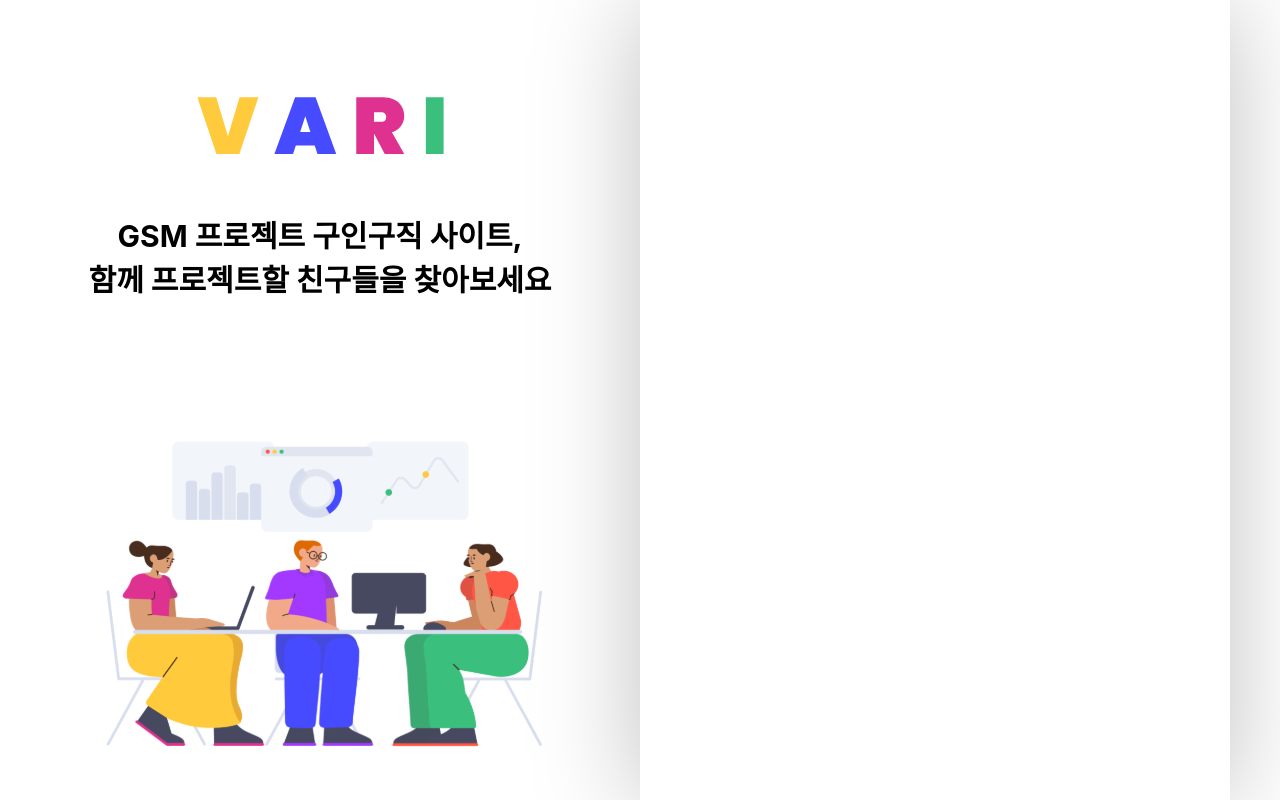
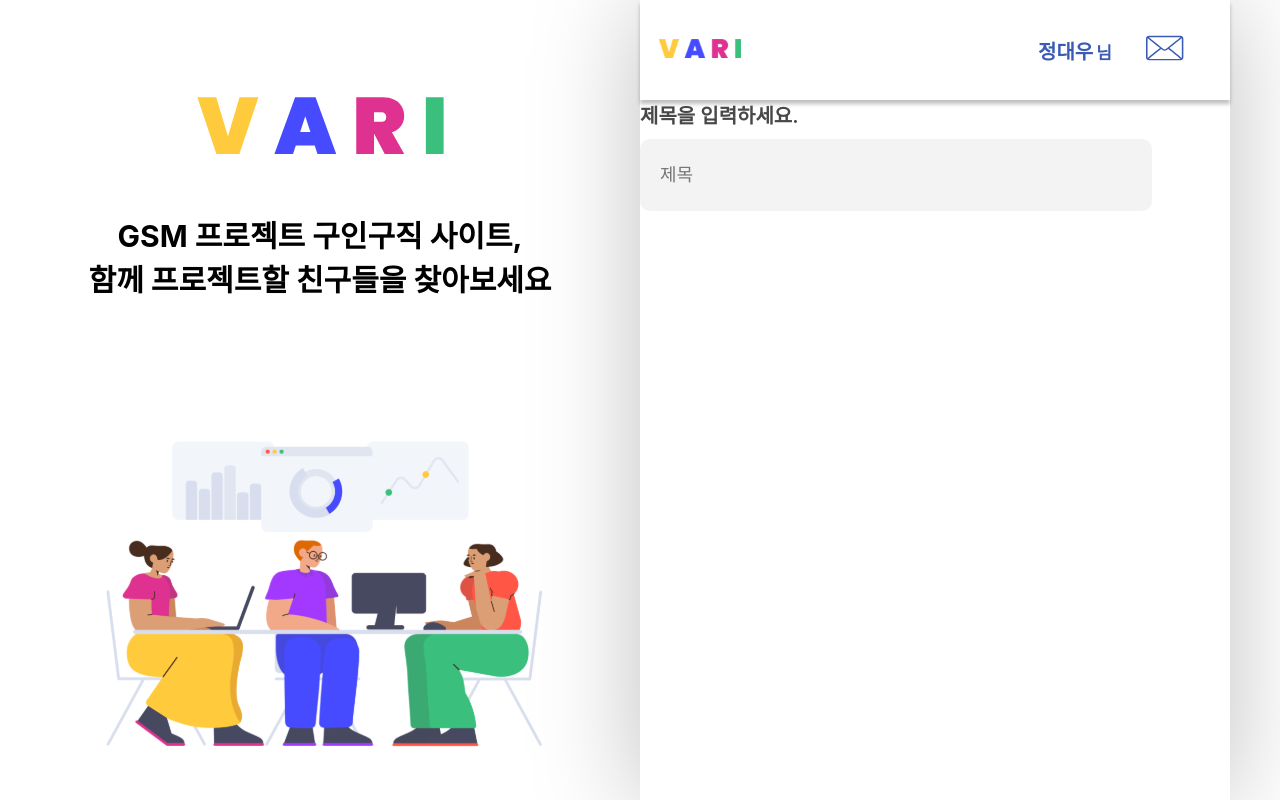
Before and after one commit to GSM-Festival/VARI-Frontend, a React (Create React App) app: page /write in a window 1280 px wide. Built offline with nearby package versions, Linux system fonts and the light colour scheme.

Commit message:
Add writePage

```diff
--- a/src/Components/JobSearch/JobSearch.js
+++ b/src/Components/JobSearch/JobSearch.js
@@ -79,7 +79,7 @@ const JobSearch = () => {
             </S.TopicList>
           )}
         </div>
-        <S.WriteBtn>
+        <S.WriteBtn to="/write">
           <img src={Pen} alt="" />
         </S.WriteBtn>
       </S.Topic>
--- a/src/Components/JobSearch/Style.js
+++ b/src/Components/JobSearch/Style.js
@@ -1,3 +1,4 @@
+import { Link } from "react-router-dom";
 import styled, { css } from "styled-components";
 
 export const Positioner = styled.div`
@@ -48,14 +49,17 @@ export const TopicItem = styled.div`
   border: 1px solid blue;
 `;
 
-export const WriteBtn = styled.button`
+export const WriteBtn = styled(Link)`
   background-color: #fff;
   border-radius: 50px;
   position: absolute;
   width: 100px;
   height: 100px;
   margin-left: 390px;
-  top: 933px;
+  display: flex;
+  align-items: center;
+  justify-content: center;
+  bottom: 50px;
   border: none;
   cursor: pointer;
   transform: scaleX(-1);
--- /dev/null
+++ b/src/Components/Write/Style.js
@@ -0,0 +1,34 @@
+import styled from "styled-components";
+
+export const Positioner = styled.div`
+  display: flex;
+  flex-direction: column;
+`;
+
+export const LabelStyle = styled.label`
+  font-size: 20px;
+  font-weight: 600;
+  color: #484848;
+`;
+
+export const WriteText = styled.input`
+  margin-top: 10px;
+  width: 490px;
+  height: 70px;
+  background-color: #f3f3f3;
+  border-radius: 10px;
+  border: none;
+  padding-left: 20px;
+  font-size: 18px;
+  font-weight: 500;
+`;
+
+export const SelectWrapper = styled.div`
+  display: flex;
+  flex-direction: row;
+`;
+
+export const Select = styled.div`
+  display: flex;
+  flex-direction: column;
+`;
--- /dev/null
+++ b/src/Components/Write/Write.js
@@ -0,0 +1,12 @@
+import * as S from "./Style";
+
+const Write = () => {
+  return (
+    <S.Positioner>
+      <S.LabelStyle>제목을 입력하세요.</S.LabelStyle>
+      <S.WriteText placeholder="제목"></S.WriteText>
+    </S.Positioner>
+  );
+};
+
+export default Write;
--- a/src/Components/index.js
+++ b/src/Components/index.js
@@ -3,3 +3,4 @@ export { default as SignUp } from "./SignUp/SignUp";
 export { default as Header } from "./Common/Header/Header";
 export { default as Navigate } from "./Navigate/Navigate";
 export { default as JobSearch } from "./JobSearch/JobSearch";
+export { default as Write } from "./Write/Write";
--- a/src/Pages/MainPage.js
+++ b/src/Pages/MainPage.js
@@ -1,6 +1,6 @@
 import { Header, JobSearch, Navigate } from "../Components";
 
-function MainPage() {
+const MainPage = () => {
   return (
     <>
       <Header />
@@ -8,6 +8,6 @@ function MainPage() {
       <JobSearch />
     </>
   );
-}
+};
 
 export default MainPage;
--- /dev/null
+++ b/src/Pages/WritePage.js
@@ -0,0 +1,11 @@
+import { Write, Header } from "../Components";
+const WritePage = () => {
+  return (
+    <>
+      <Header />
+      <Write />
+    </>
+  );
+};
+
+export default WritePage;
--- a/src/Pages/index.js
+++ b/src/Pages/index.js
@@ -2,3 +2,4 @@ export { default as PageTemplate } from "./Template/PageTemplate";
 export { default as MainPage } from "./MainPage";
 export { default as SignInPage } from "./SignInPage";
 export { default as SignUpPage } from "./SignUpPage";
+export { default as WritePage } from "./WritePage";
--- a/src/Router.js
+++ b/src/Router.js
@@ -1,5 +1,5 @@
 import { BrowserRouter, Routes, Route } from "react-router-dom";
-import { SignInPage, SignUpPage, MainPage } from "./Pages";
+import { SignInPage, SignUpPage, MainPage, WritePage } from "./Pages";
 
 const Router = () => {
   return (
@@ -8,6 +8,7 @@ const Router = () => {
         <Route path="/" element={<MainPage />} />
         <Route path="/signin" element={<SignInPage />} />
         <Route path="/signup" element={<SignUpPage />} />
+        <Route path="/write" element={<WritePage />} />
       </Routes>
     </BrowserRouter>
   );
```
